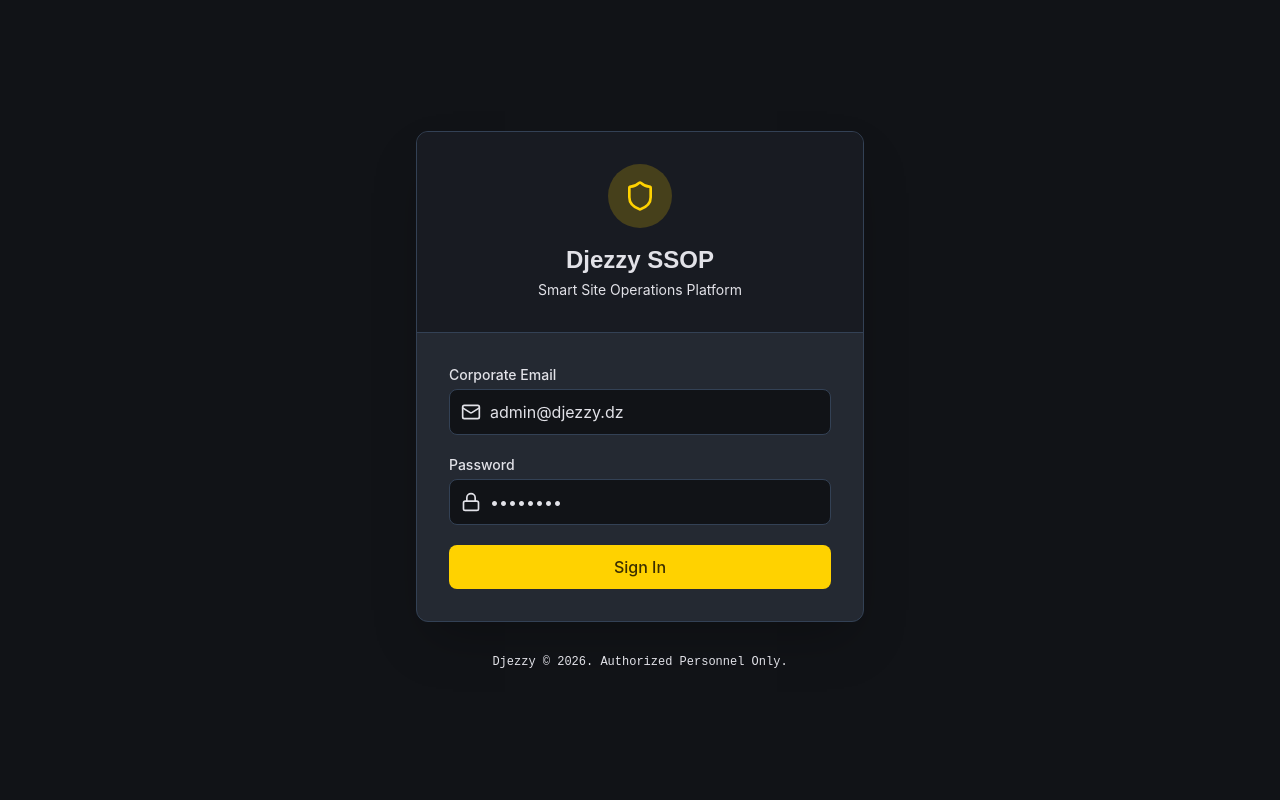
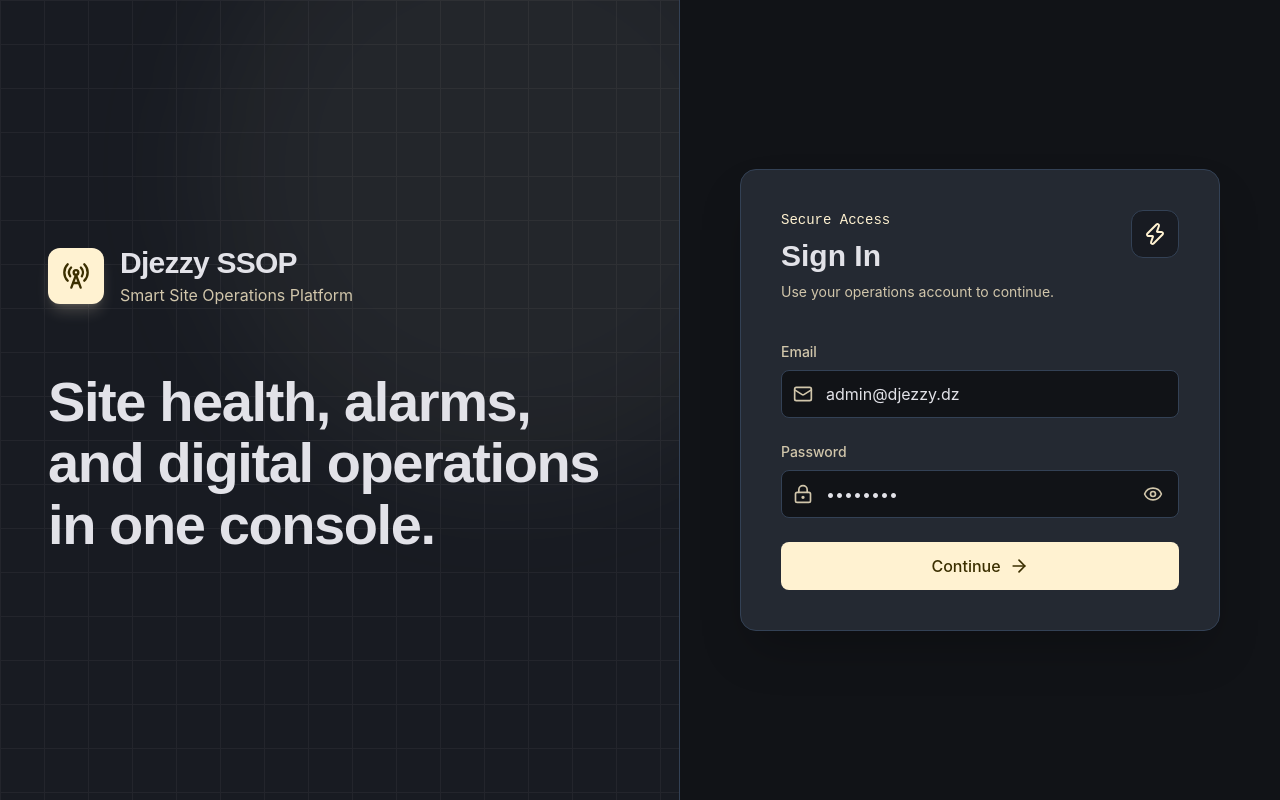
Before and after one commit to mounir19000/djezzy-data-nexus, a React (Vite) app in the folder frontend/: page /login in a window 1280 px wide. Built offline with nearby package versions, Linux system fonts and the light colour scheme.

Commit message:
feat(frontend): refine login page UI and redesign 404 page

```diff
--- a/frontend/index.html
+++ b/frontend/index.html
@@ -4,7 +4,7 @@
     <meta charset="UTF-8" />
     <link rel="icon" type="image/svg+xml" href="/favicon.svg" />
     <meta name="viewport" content="width=device-width, initial-scale=1.0" />
-    <title>frontend</title>
+    <title>Djezzy SSOP</title>
   </head>
   <body>
     <div id="root"></div>
--- a/frontend/src/App.tsx
+++ b/frontend/src/App.tsx
@@ -12,6 +12,7 @@
 import Reports from './pages/operations/Reports';
 import SettingsPage from './pages/settings/SettingsPage';
 import LoginPage from './pages/auth/LoginPage';
+import NotFoundPage from './pages/NotFoundPage';
 import { ProtectedRoute, RoleBoundary } from './components/layout/ProtectedRoute';
 import { useAppStore } from './store/useAppStore';
 
@@ -49,8 +50,9 @@
     <BrowserRouter>
       <Routes>
         <Route path="/login" element={<LoginPage />} />
+        <Route path="/login/*" element={<Navigate to="/login" replace />} />
 
-        <Route path="/" element={
+        <Route element={
           <ProtectedRoute>
             <MainLayout />
           </ProtectedRoute>
@@ -83,7 +85,7 @@
           <Route path="knowledge" element={<KnowledgeCenter />} />
           <Route path="reports" element={<Reports />} />
           <Route path="settings" element={<LegacySettingsRoute />} />
-          <Route path="*" element={<Navigate to="/" replace />} />
+          <Route path="*" element={<NotFoundPage />} />
         </Route>
       </Routes>
     </BrowserRouter>
--- a/frontend/src/pages/auth/LoginPage.tsx
+++ b/frontend/src/pages/auth/LoginPage.tsx
@@ -1,15 +1,35 @@
 import React, { useState } from 'react';
-import { useNavigate } from 'react-router-dom';
+import { useLocation, useNavigate } from 'react-router-dom';
+import {
+  AlertTriangle,
+  ArrowRight,
+  Eye,
+  EyeOff,
+  Loader2,
+  LockKeyhole,
+  Mail,
+  RadioTower,
+  Zap
+} from 'lucide-react';
 import { useAppStore } from '../../store/useAppStore';
-import { Shield, Lock, Mail, Loader2 } from 'lucide-react';
 
 const LoginPage = () => {
   const [email, setEmail] = useState('admin@djezzy.dz');
   const [password, setPassword] = useState('admin123');
   const [error, setError] = useState('');
   const [loading, setLoading] = useState(false);
+  const [passwordVisible, setPasswordVisible] = useState(false);
   const login = useAppStore(state => state.login);
   const navigate = useNavigate();
+  const location = useLocation();
+
+  const redirectTarget = () => {
+    const from = (location.state as { from?: { pathname: string; search?: string; hash?: string } } | null)?.from;
+
+    if (!from || from.pathname.startsWith('/login')) return '/';
+
+    return `${from.pathname}${from.search || ''}${from.hash || ''}`;
+  };
 
   const handleLogin = async (e: React.FormEvent) => {
     e.preventDefault();
@@ -30,7 +50,7 @@
       }
 
       login(json.data.token, json.data.user);
-      navigate('/');
+      navigate(redirectTarget(), { replace: true });
     } catch (err: any) {
       setError(err.message);
     } finally {
@@ -39,64 +59,135 @@
   };
 
   return (
-    <div className="min-h-screen bg-background flex flex-col justify-center items-center p-4">
-      <div className="w-full max-w-md bg-bg-surface border border-border-subtle rounded-xl shadow-2xl overflow-hidden">
-        <div className="p-8 text-center border-b border-border-subtle bg-bg-secondary">
-          <div className="inline-flex items-center justify-center w-16 h-16 rounded-full bg-primary/20 text-primary mb-4">
-            <Shield className="w-8 h-8" />
+    <main className="min-h-screen bg-background text-on-surface grid lg:grid-cols-[minmax(0,1fr)_600px]">
+      <section className="hidden lg:flex min-h-screen bg-bg-secondary border-r border-border-subtle p-12 flex-col justify-center relative overflow-hidden">
+        <div className="absolute inset-0 opacity-[0.05] pointer-events-none bg-[linear-gradient(to_right,#e2e2e8_1px,transparent_1px),linear-gradient(to_bottom,#e2e2e8_1px,transparent_1px)] bg-[size:44px_44px]" />
+
+        {/* Decorative background shapes */}
+        <div className="absolute top-0 right-0 -mr-32 -mt-32 w-[600px] h-[600px] bg-primary/5 rounded-full blur-3xl pointer-events-none" />
+        <div className="absolute bottom-0 left-0 -ml-32 -mb-32 w-[600px] h-[600px] bg-status-info/5 rounded-full blur-3xl pointer-events-none" />
+
+        <div className="relative z-10 flex flex-col gap-16 max-w-2xl mx-auto w-full">
+          <div className="flex items-center gap-4">
+            <div className="w-14 h-14 rounded-xl bg-primary text-on-primary grid place-items-center shadow-lg shadow-primary/20">
+              <RadioTower className="w-7 h-7" />
             </div>
-          <h1 className="text-2xl font-display font-bold text-on-surface">Djezzy SSOP</h1>
-          <p className="text-sm font-sans text-on-surface-variant mt-1">Smart Site Operations Platform</p>
+            <div>
+              <h1 className="text-3xl font-display font-bold text-on-surface tracking-tight">Djezzy SSOP</h1>
+              <p className="text-base text-on-surface-variant mt-0.5">Smart Site Operations Platform</p>
+            </div>
           </div>
 
-        <div className="p-8">
-          <form onSubmit={handleLogin} className="space-y-5">
+          <div>
+            <h2 className="text-[3.5rem] font-display font-bold leading-[1.1] text-on-surface tracking-tight">
+              Site health, alarms, and digital operations in one console.
+            </h2>
+          </div>
+        </div>
+      </section>
+
+      <section className="min-h-screen flex items-center justify-center p-6 bg-background">
+        <div className="w-full max-w-[480px]">
+          <div className="lg:hidden flex items-center gap-3 mb-8">
+            <div className="w-10 h-10 rounded-md bg-primary text-on-primary grid place-items-center">
+              <RadioTower className="w-5 h-5" />
+            </div>
+            <div>
+              <h1 className="text-xl font-display font-bold text-on-surface">Djezzy SSOP</h1>
+              <p className="text-sm text-on-surface-variant">Smart Site Operations Platform</p>
+            </div>
+          </div>
+
+          <div className="bg-bg-surface border border-border-subtle rounded-2xl p-10 shadow-2xl">
+            <div className="flex items-start justify-between gap-4">
+              <div>
+                <p className="text-sm text-primary font-mono">Secure Access</p>
+                <h2 className="text-3xl font-display font-bold text-on-surface mt-2">Sign In</h2>
+                <p className="text-sm text-on-surface-variant mt-2">Use your operations account to continue.</p>
+              </div>
+              <div className="w-12 h-12 rounded-xl bg-bg-secondary border border-border-subtle grid place-items-center">
+                <Zap className="w-6 h-6 text-primary" />
+              </div>
+            </div>
+
+            <form onSubmit={handleLogin} className="mt-10 space-y-6">
               {error && (
-              <div className="bg-status-critical/10 border border-status-critical/20 text-status-critical text-sm px-4 py-3 rounded-md">
-                {error}
+                <div className="bg-status-critical/10 border border-status-critical/30 text-status-critical text-sm px-4 py-3 rounded-md flex items-start gap-2">
+                  <AlertTriangle className="w-4 h-4 mt-0.5 shrink-0" />
+                  <span>{error}</span>
                 </div>
               )}
 
               <div>
-              <label className="block text-sm font-medium text-on-surface-variant mb-1">Corporate Email</label>
+                <label className="block text-sm font-medium text-on-surface-variant mb-2" htmlFor="email">
+                  Email
+                </label>
                 <div className="relative">
                   <Mail className="absolute left-3 top-1/2 -translate-y-1/2 w-5 h-5 text-on-surface-variant" />
                   <input
+                    id="email"
                     type="email"
                     value={email}
-                  onChange={e => setEmail(e.target.value)}
-                  className="w-full bg-background border border-border-subtle rounded-md pl-10 pr-4 py-2.5 text-on-surface focus:outline-none focus:border-primary transition-colors"
+                    onChange={(e) => setEmail(e.target.value)}
+                    className="w-full h-12 bg-background border border-border-subtle rounded-md pl-11 pr-4 text-on-surface placeholder:text-on-surface-variant focus:outline-none focus:border-primary focus:ring-2 focus:ring-primary/20 transition-colors"
+                    placeholder="name@djezzy.dz"
+                    autoComplete="email"
                     required
                   />
                 </div>
               </div>
 
               <div>
-              <label className="block text-sm font-medium text-on-surface-variant mb-1">Password</label>
+                <label className="block text-sm font-medium text-on-surface-variant mb-2" htmlFor="password">
+                  Password
+                </label>
                 <div className="relative">
-                <Lock className="absolute left-3 top-1/2 -translate-y-1/2 w-5 h-5 text-on-surface-variant" />
+                  <LockKeyhole className="absolute left-3 top-1/2 -translate-y-1/2 w-5 h-5 text-on-surface-variant" />
                   <input
-                  type="password"
+                    id="password"
+                    type={passwordVisible ? 'text' : 'password'}
                     value={password}
-                  onChange={e => setPassword(e.target.value)}
-                  className="w-full bg-background border border-border-subtle rounded-md pl-10 pr-4 py-2.5 text-on-surface focus:outline-none focus:border-primary transition-colors"
+                    onChange={(e) => setPassword(e.target.value)}
+                    className="w-full h-12 bg-background border border-border-subtle rounded-md pl-11 pr-12 text-on-surface placeholder:text-on-surface-variant focus:outline-none focus:border-primary focus:ring-2 focus:ring-primary/20 transition-colors"
+                    placeholder="Password"
+                    autoComplete="current-password"
                     required
                   />
+                  <button
+                    type="button"
+                    aria-label={passwordVisible ? 'Hide password' : 'Show password'}
+                    onClick={() => setPasswordVisible(!passwordVisible)}
+                    className="absolute right-2 top-1/2 -translate-y-1/2 w-9 h-9 rounded-md text-on-surface-variant hover:text-primary hover:bg-bg-surface transition-colors grid place-items-center"
+                  >
+                    {passwordVisible ? <EyeOff className="w-5 h-5" /> : <Eye className="w-5 h-5" />}
+                  </button>
                 </div>
               </div>
 
               <button
                 type="submit"
                 disabled={loading}
-              className="w-full bg-primary text-on-primary py-2.5 rounded-md font-sans font-medium hover:bg-primary-fixed-dim transition-colors flex justify-center items-center gap-2 disabled:opacity-70 disabled:cursor-not-allowed mt-2"
+                className="w-full h-12 bg-primary text-on-primary rounded-md font-medium hover:brightness-105 active:scale-[0.99] disabled:opacity-70 disabled:cursor-not-allowed transition-all flex items-center justify-center gap-2"
               >
-              {loading ? <Loader2 className="w-5 h-5 animate-spin" /> : 'Sign In'}
+                {loading ? (
+                  <>
+                    <Loader2 className="w-5 h-5 animate-spin" />
+                    Signing in
+                  </>
+                ) : (
+                  <>
+                    Continue
+                    <ArrowRight className="w-5 h-5" />
+                  </>
+                )}
               </button>
             </form>
           </div>
+
+
         </div>
-      <p className="text-xs text-on-surface-variant mt-8 font-mono">Djezzy © 2026. Authorized Personnel Only.</p>
-    </div>
+      </section>
+    </main>
   );
 };
 
--- a/frontend/tailwind.config.js
+++ b/frontend/tailwind.config.js
@@ -7,26 +7,83 @@
   theme: {
     extend: {
       colors: {
-        background: '#111317',
-        'on-background': '#e2e2e8',
-        'bg-secondary': '#181B22',
-        'bg-surface': '#242932',
-        surface: '#111317',
-        'on-surface': '#e2e2e8',
-        'border-subtle': '#334155',
-        primary: '#ffd200',
-        'on-primary': '#3b2f00',
-        secondary: '#ddb7ff', // AI Purple
-        'on-secondary': '#490080',
-        'status-healthy': '#22C55E',
-        'status-warning': '#F59E0B',
-        'status-critical': '#EF4444',
-        'status-offline': '#64748B',
+        "surface-dim": "#111317",
+        "on-secondary-container": "#d6a9ff",
+        "on-primary-fixed": "#231b00",
+        "secondary-container": "#6f00be",
+        "on-secondary-fixed": "#2c0051",
+        "bg-secondary": "#181B22",
+        "primary-fixed-dim": "#ecc200",
+        "outline-variant": "#4d4632",
+        "outline": "#999077",
+        "on-primary-fixed-variant": "#564500",
+        "background": "#111317",
+        "tertiary-fixed": "#88f3ff",
+        "on-tertiary-fixed-variant": "#004f56",
+        "bg-surface": "#242932",
+        "inverse-primary": "#725c00",
+        "on-surface": "#e2e2e8",
+        "surface-container-high": "#282a2e",
+        "status-warning": "#F59E0B",
+        "tertiary-fixed-dim": "#00dbec",
+        "tertiary-container": "#00ecfe",
+        "status-offline": "#64748B",
+        "surface-tint": "#ecc200",
+        "primary-container": "#ffd200",
+        "on-secondary-fixed-variant": "#6900b3",
+        "inverse-on-surface": "#2f3035",
+        "on-tertiary-fixed": "#001f23",
+        "surface": "#111317",
+        "on-secondary": "#490080",
+        "border-subtle": "#334155",
+        "on-tertiary-container": "#00676f",
+        "surface-variant": "#333539",
+        "on-primary": "#3b2f00",
+        "primary-fixed": "#ffe07c",
+        "on-primary-container": "#705b00",
+        "surface-container-highest": "#333539",
+        "status-critical": "#EF4444",
+        "on-error-container": "#ffdad6",
+        "tertiary": "#d1faff",
+        "secondary-fixed-dim": "#ddb7ff",
+        "surface-container": "#1e2024",
+        "error": "#ffb4ab",
+        "status-healthy": "#22C55E",
+        "surface-bright": "#37393e",
+        "on-error": "#690005",
+        "on-tertiary": "#00363b",
+        "inverse-surface": "#e2e2e8",
+        "on-surface-variant": "#d1c6ab",
+        "secondary-fixed": "#f0dbff",
+        "secondary": "#ddb7ff",
+        "error-container": "#93000a",
+        "surface-container-lowest": "#0c0e12",
+        "surface-container-low": "#1a1c20",
+        "primary": "#fff2d1",
+        "on-background": "#e2e2e8"
       },
       fontFamily: {
         sans: ['Inter', 'sans-serif'],
         display: ['Hanken Grotesk', 'sans-serif'],
         mono: ['JetBrains Mono', 'monospace'],
+        "sensor-lg": ["JetBrains Mono"],
+        "headline-md": ["Hanken Grotesk"],
+        "display-lg": ["Hanken Grotesk"],
+        "body-md": ["Inter"],
+        "headline-lg-mobile": ["Hanken Grotesk"],
+        "title-lg": ["Inter"],
+        "label-md": ["JetBrains Mono"],
+        "headline-lg": ["Hanken Grotesk"]
+      },
+      fontSize: {
+        "sensor-lg": ["24px", {"lineHeight": "32px", "letterSpacing": "0.05em", "fontWeight": "700"}],
+        "headline-md": ["24px", {"lineHeight": "32px", "fontWeight": "600"}],
+        "display-lg": ["48px", {"lineHeight": "56px", "letterSpacing": "-0.02em", "fontWeight": "700"}],
+        "body-md": ["16px", {"lineHeight": "24px", "fontWeight": "400"}],
+        "headline-lg-mobile": ["24px", {"lineHeight": "32px", "fontWeight": "600"}],
+        "title-lg": ["18px", {"lineHeight": "24px", "fontWeight": "600"}],
+        "label-md": ["14px", {"lineHeight": "20px", "fontWeight": "500"}],
+        "headline-lg": ["32px", {"lineHeight": "40px", "fontWeight": "600"}]
       },
       borderRadius: {
         'lg': '16px',
@@ -34,7 +91,13 @@
         'full': '9999px',
       },
       spacing: {
-        '24': '24px', // The 24px Rule
+        '24': '24px',
+        "stack-md": "16px",
+        "stack-sm": "8px",
+        "sidebar-width": "280px",
+        "grid-margin": "24px",
+        "gutter": "24px",
+        "stack-lg": "24px"
       }
     },
   },
```
Also changed, not shown: frontend/src/pages/NotFoundPage.tsx (added, +47 -0 lines). Lines whose indentation alone changed are shown as unchanged.
